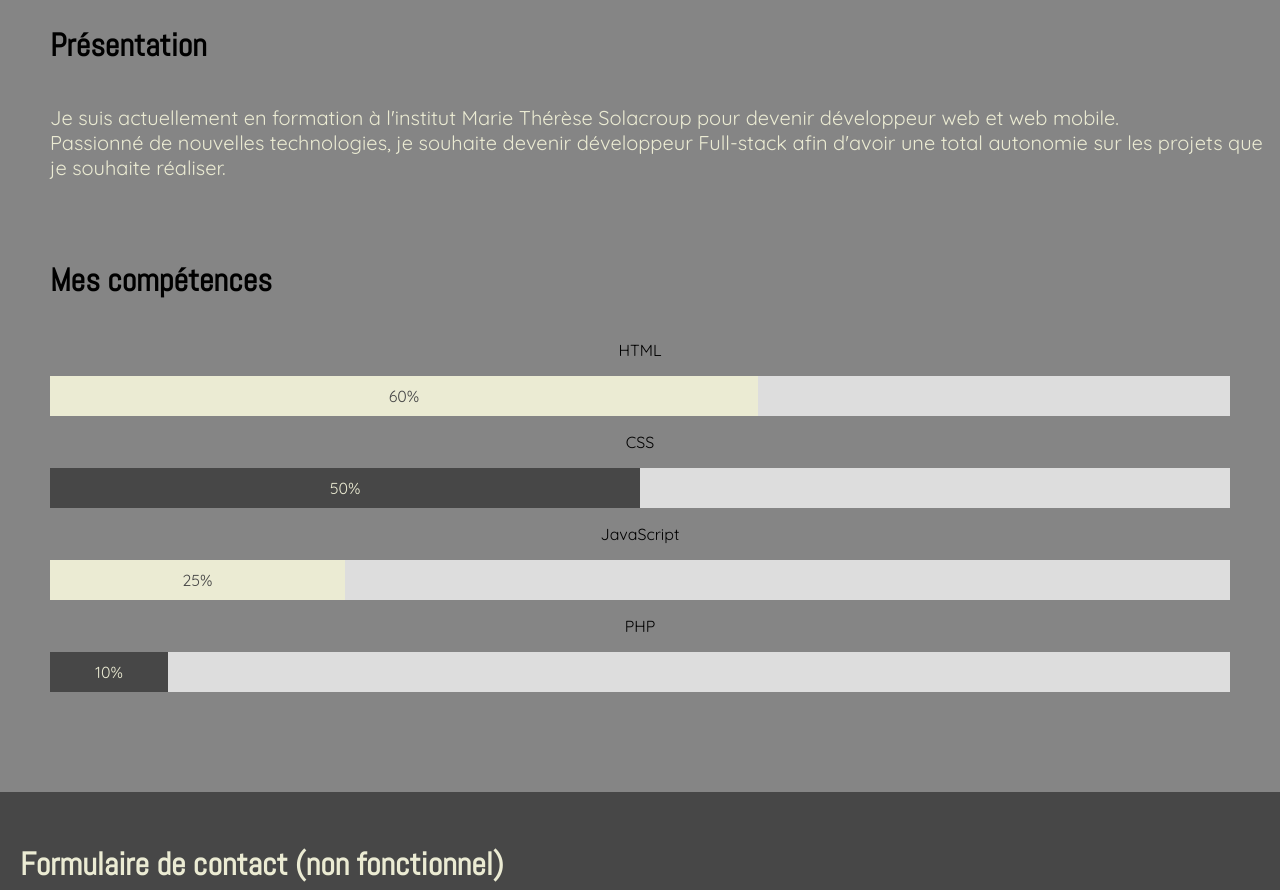
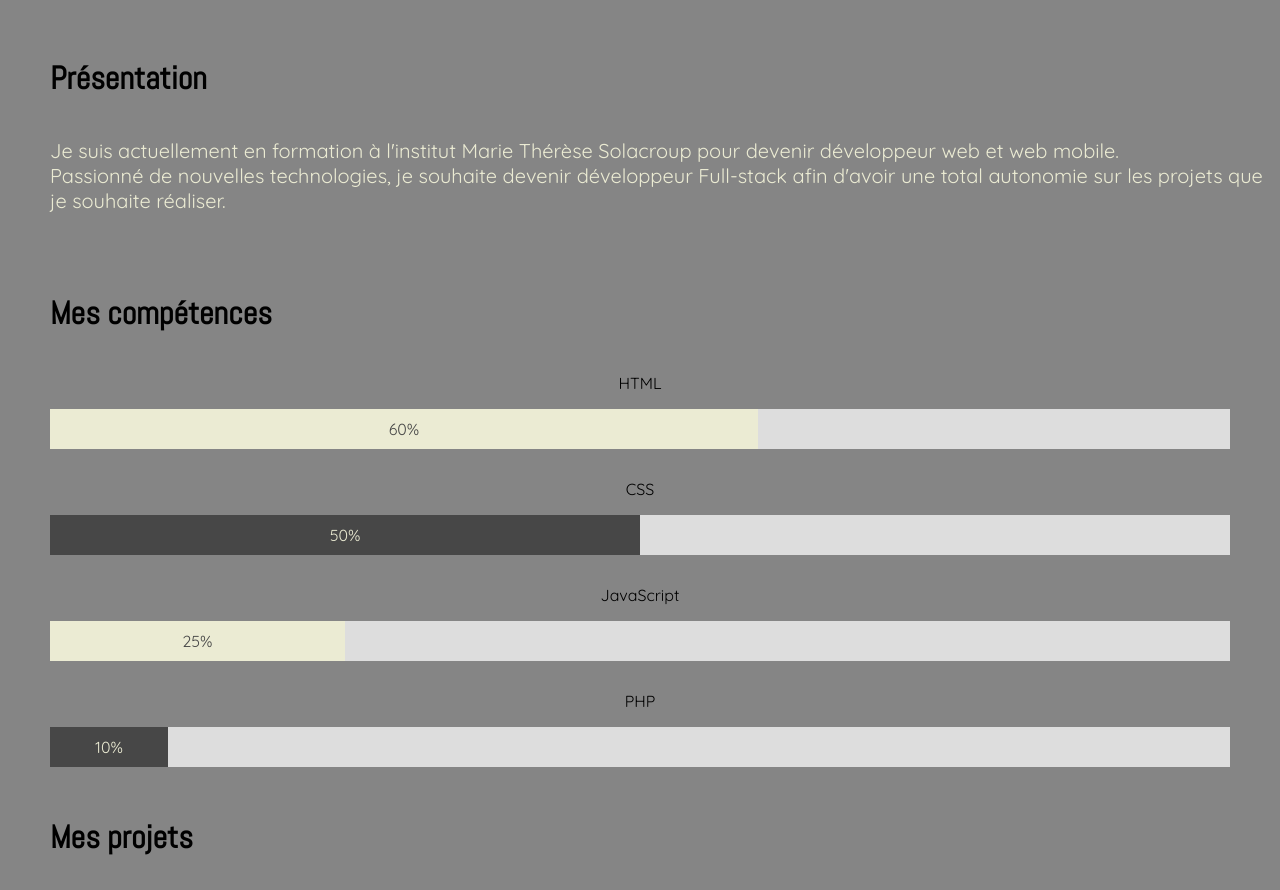
Before and after one commit to theo2401/portfolio, a plain HTML site: page index.html in a window 1280 px wide. Shown: the part 802-1692 px from the top of the page. Drawn offline with Linux system fonts and the light colour scheme; a script that the page names is missing.

Commit message:
09/01 v2

```diff
--- a/index.html
+++ b/index.html
@@ -84,11 +84,19 @@
       <div class="skills2 php">10%</div>
     </div>
 
+    </div>
+   </div>
+  </section>
 
-        </div>
+    <!-- Partie projets -->
+
+
+
+
+    <div class="projet">
+      <h2 class="portfolio">Mes projets</h2>
     </div>
 
-  </section>
 
    <hr>
 
--- a/style.css
+++ b/style.css
@@ -198,8 +198,8 @@ p#box{
 
 
 h2.presentation{
+  margin-top: 60px;
   padding-left: 50px;
-  margin-bottom: 40px;
 }
 
 
@@ -218,6 +218,11 @@ h2{
   font-size: 2em;
 }
 
+h2.portfolio{
+  padding-left: 50px;
+  margin-bottom: 40px;
+}
+
 h3{
   text-align: left;
   font-family: 'Abel', sans-serif;
@@ -232,6 +237,7 @@ h3{
   background-color: #ddd;
   display: flex;
   text-align: center;
+  margin-bottom: 30px;
 }
 
 .skills {
```
Also changed, not shown: img/jeu de memoire2.jpg (added), img/site_wordpress.jpg (added).
